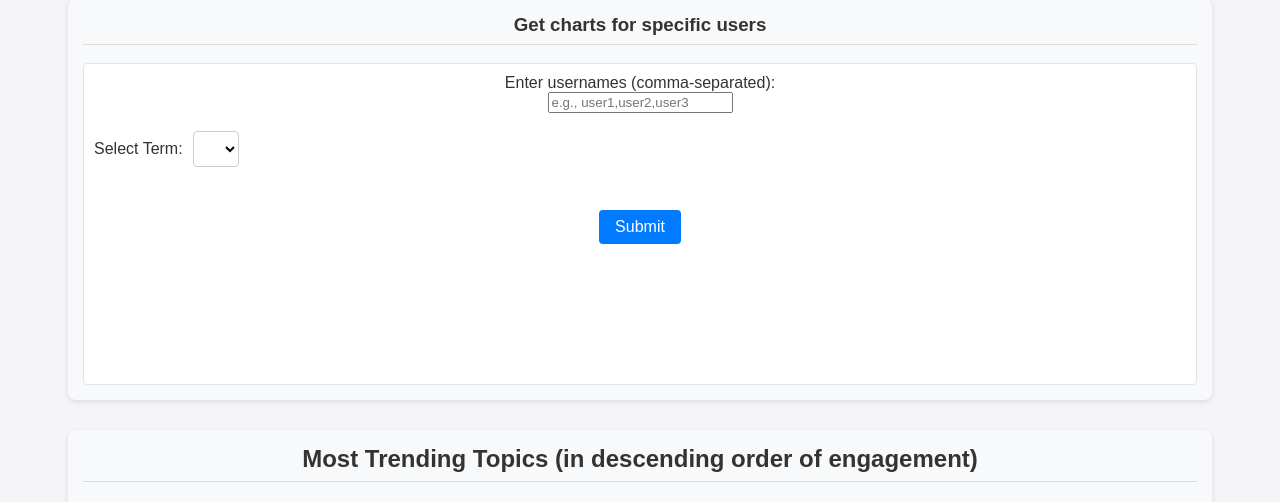
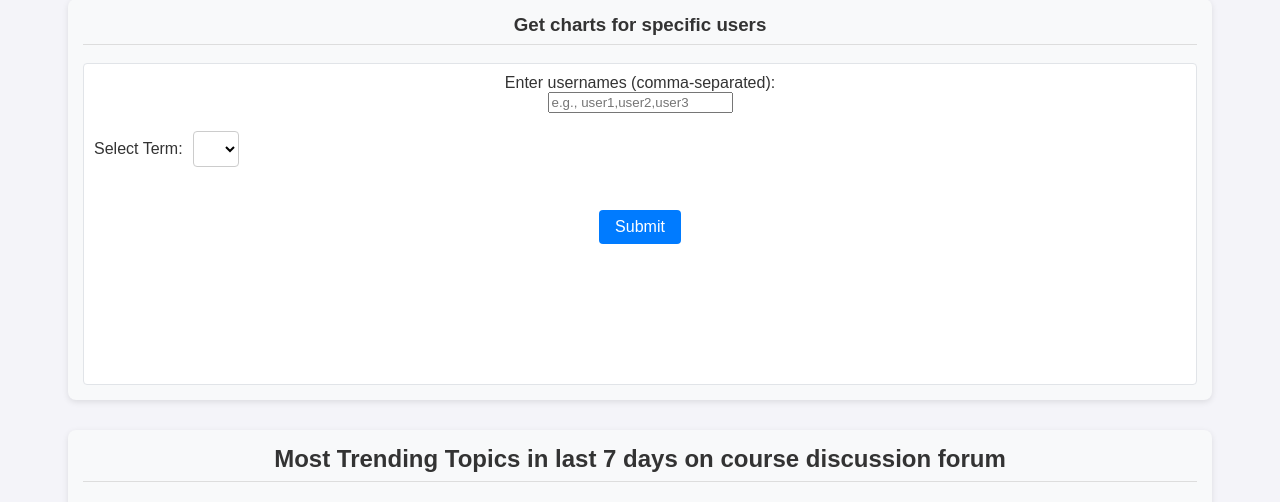
Before and after one commit to iitmbsc-student-projects/discourse-viz, a Flask app: template templates/course_specific_viz.html in a window 1280 px wide. Shown: the part 1972-2474 px from the top of the page. Run offline with Flask 3, Linux system fonts and the light colour scheme; the template is opened without the code that fills it, so the values that code supplies are empty; the visitor is signed in with stand-in values (Sample User, id 1); parts of the project's set-up code (start-up, migrations or seed data) failed here and were passed over.

Commit message:
Added info statement for trending topics

```diff
--- a/templates/course_specific_viz.html
+++ b/templates/course_specific_viz.html
@@ -85,7 +85,7 @@
     </div>
     <!-- Most Trending Topics section -->
     <div class="chart-section">
-        <h2>Most Trending Topics (in descending order of engagement)</h2>
+        <h2>Most Trending Topics in last 7 days on course discussion forum</h2>
         <div class="chart-container" id="most-trending-topics">
             <p>Loading trending topics... this may take up to a minute.</p>
         </div>
```
